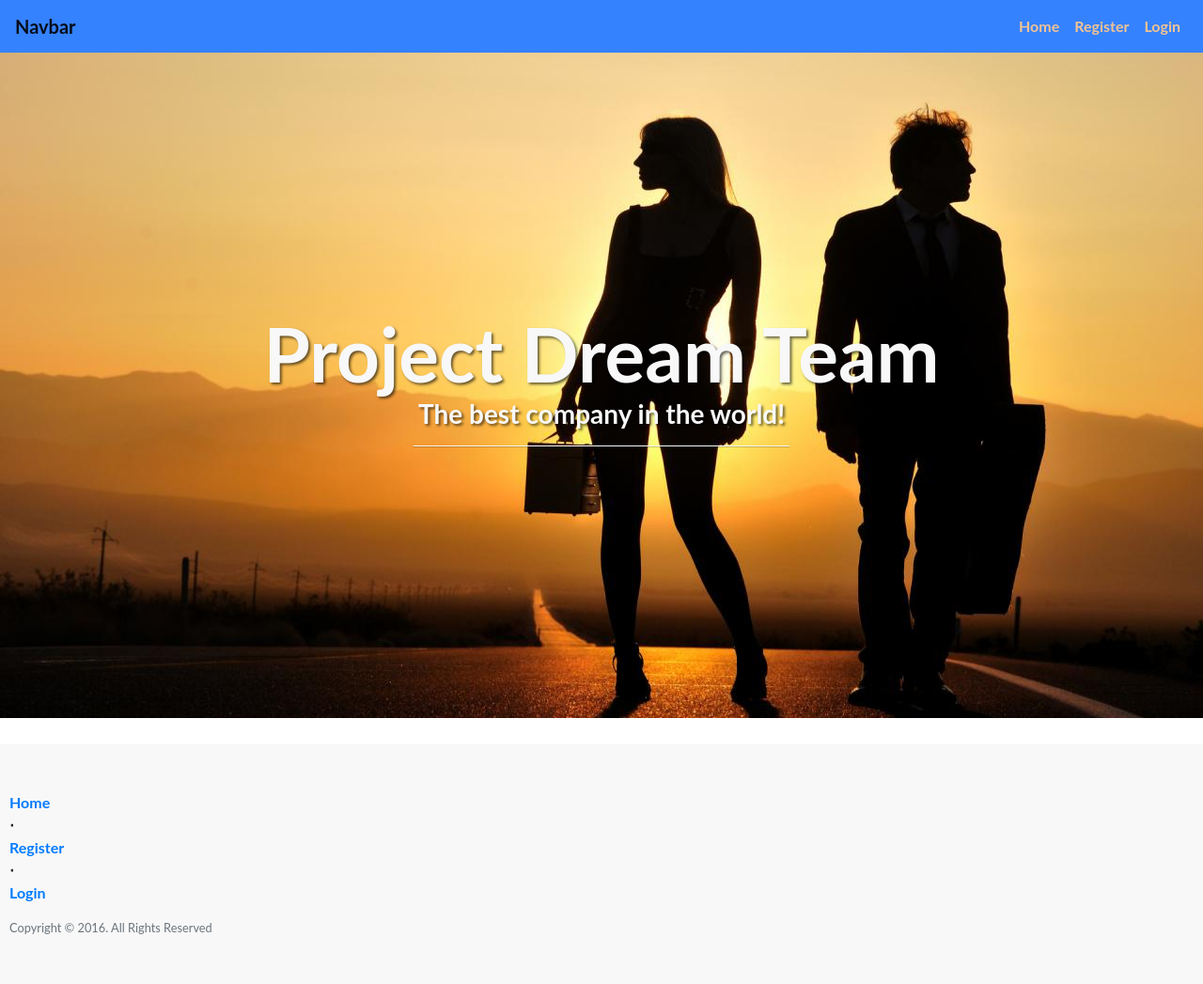
After one commit to mikenthiwa/dram_team2, a Python web app: template app/templates/home/index.html in a window 1280 px wide. The commit adds this page. Shown: the whole page at 94% size. Run offline with Jinja, Linux system fonts and the light colour scheme; the template is opened without the code that fills it, so the values that code supplies are empty; some libraries are stand-ins or nearby versions.

Commit message:
Adding index page

```diff
--- a/app/static/css/styles.css
+++ b/app/static/css/styles.css
@@ -1,2 +1,83 @@
-#body{
+body, html {
+    width: 100%;
+    height: 100%;
+    color: "red"
 }
+
+.navbar{
+    background-color: #3582ff !important;
+}
+
+.navbar .navbar-nav li a{
+    color: #f2c393 !important;
+
+}
+
+body, h1, h2, h3 {
+    font-family: "Lato", "Helvetica Neue", Helvetica, Arial, sans-serif;
+    font-weight: 700;
+}
+
+.wrapper {
+  min-height: 100%;
+  height: auto !important;
+  height: 100%;
+  margin: 0 auto -4em;
+}
+
+
+footer {
+    padding: 50px 10px;
+    background-color: #f8f8f8;
+
+}
+
+p.copyright {
+    margin: 15px 0 0;
+}
+
+.intro-header {
+    padding-top: 50px;
+    padding-bottom: 50px;
+    text-align: center;
+    color: #f8f8f8;
+    background: no-repeat center center;
+    background-image: url('/static/images/home.jpg');
+    background-size: cover;
+    height: 100%;
+}
+
+
+.intro-message {
+    position: relative;
+    padding-top: 20%;
+    padding-bottom: 20%;
+}
+
+.intro-message > h1 {
+    margin: 0;
+    text-shadow: 2px 2px 3px rgba(0,0,0,0.6);
+    font-size: 5em;
+}
+
+.intro-message > h3 {
+    text-shadow: 2px 2px 3px rgba(0,0,0,0.6);
+}
+
+
+
+.intro-divider {
+    width: 400px;
+    border-top: 1px solid #f8f8f8;
+    border-bottom: 1px solid rgba(0,0,0,0.2);
+}
+
+.lead {
+    font-size: 18px;
+    font-weight: 400;
+}
+
+.content-section {
+    padding: 50px 0;
+    border-top: 1px solid #e7e7e7;
+}
--- a/app/templates/base.html
+++ b/app/templates/base.html
@@ -1,10 +1,63 @@
 <!DOCTYPE html>
 <html lang="en">
 <head>
+    {% block head %}
     <meta charset="UTF-8">
-    <title>Title</title>
+    <link rel="stylesheet" href="https://stackpath.bootstrapcdn.com/bootstrap/4.1.1/css/bootstrap.min.css" integrity="sha384-WskhaSGFgHYWDcbwN70/dfYBj47jz9qbsMId/iRN3ewGhXQFZCSftd1LZCfmhktB" crossorigin="anonymous">
+    <link href="{{ url_for('static', filename='css/styles.css') }}" rel="stylesheet">
+    <link rel="shortcut icon" href="{{ url_for('static', filename='img/favicon.ico') }}">
+    <title>{% block title %}Dream Team{% endblock %}</title>
+    {% endblock %}
 </head>
 <body>
 
+    <nav class="navbar navbar-expand-lg navbar-light bg-light">
+        <a class="navbar-brand" href="#">Navbar</a>
+          <button class="navbar-toggler" type="button" data-toggle="collapse" data-target="#navbarSupportedContent" aria-controls="navbarSupportedContent" aria-expanded="false" aria-label="Toggle navigation">
+            <span class="navbar-toggler-icon"></span>
+          </button>
+        <div class="collapse navbar-collapse" id="navbarSupportedContent">
+            <ul class="navbar-nav ml-auto">
+                <li class="nav-item active">
+                    <a class="nav-link" href="{{ url_for('home.homepage') }}">Home <span class="sr-only">(current)</span></a>
+                </li>
+                <li class="nav-item">
+                    <a class="nav-link" href="#">Register</a>
+                </li>
+                <li class="nav-item">
+                    <a class="nav-link" href="#">Login</a>
+                </li>
+            </ul>
+        </div>
+    </nav>
+
+    <div class="wrapper">
+        {% block body %}
+        {% endblock %}
+        <div class="push"></div>
+    </div>
+
+    <footer>
+        <div class="row">
+            <div class="col-lg-12">
+                <ul class="list-inline">
+                    <li><a href="{{ url_for('home.homepage') }}">Home</a></li>
+                    <li class="footer-menu-divider">⋅</li>
+                    <li><a href="#">Register</a></li>
+                    <li class="footer-menu-divider">⋅</li>
+                    <li><a href="#">Login</a></li>
+                </ul>
+                <p class="copyright text-muted small">Copyright © 2016. All Rights Reserved</p>
+            </div>
+        </div>
+    </footer>
+
+
+    {% block scripts %}
+        <script src="https://code.jquery.com/jquery-3.3.1.slim.min.js" integrity="sha384-q8i/X+965DzO0rT7abK41JStQIAqVgRVzpbzo5smXKp4YfRvH+8abtTE1Pi6jizo" crossorigin="anonymous"></script>
+        <script src="https://cdnjs.cloudflare.com/ajax/libs/popper.js/1.14.3/umd/popper.min.js" integrity="sha384-ZMP7rVo3mIykV+2+9J3UJ46jBk0WLaUAdn689aCwoqbBJiSnjAK/l8WvCWPIPm49" crossorigin="anonymous"></script>
+        <script src="https://stackpath.bootstrapcdn.com/bootstrap/4.1.1/js/bootstrap.min.js" integrity="sha384-smHYKdLADwkXOn1EmN1qk/HfnUcbVRZyYmZ4qpPea6sjB/pTJ0euyQp0Mk8ck+5T" crossorigin="anonymous"></script>
+    {% endblock %}
+
 </body>
 </html>
--- /dev/null
+++ b/app/templates/home/index.html
@@ -0,0 +1,20 @@
+{% extends "base.html" %}
+{% block title %}Home | {{ super() }} {% endblock %}
+{% block body %}
+    <div class="intro-header">
+        <div class="container">
+            <div class="row">
+                <div class="col-lg-12">
+                    <div class="intro-message">
+                        <h1>Project Dream Team</h1>
+                        <h3>The best company in the world!</h3>
+                        <hr class="intro-divider">
+                    </div>
+                </div>
+            </div>
+        </div>
+    </div>
+{% endblock %}
+
+{% block script %}
+{% endblock %}
```
Also changed, not shown: app/home/views.py (+17 -0 lines), app/static/images/home.jpg (added).
